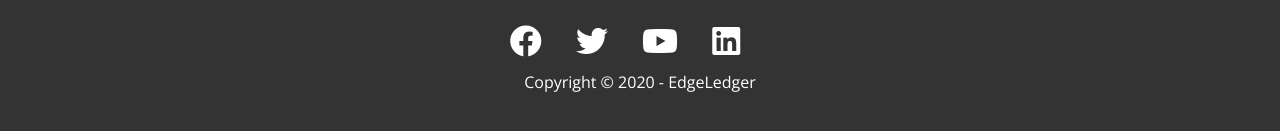
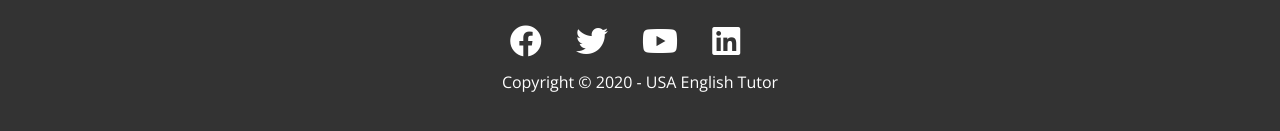
Before and after one commit to Jaywomack/USA-English-Tutor, a plain HTML site: page blog.html in a window 1280 px wide. Shown: the part 1687-1818 px from the top of the page. Drawn offline with nearby package versions, Linux system fonts and the light colour scheme.

Commit message:
added copy

```diff
--- a/blog.html
+++ b/blog.html
@@ -150,7 +150,7 @@
           ><i class="fab fa-linkedin fa-2x"></i
         ></a>
       </div>
-      <p>Copyright &copy; 2020 - EdgeLedger</p>
+      <p>Copyright &copy; 2020 - USA English Tutor</p>
     </footer>
     <script src="./app.js"></script>
   </body>
```
Also changed, not shown: lessons.html (+1 -1 lines), post.html (+1 -1 lines).
